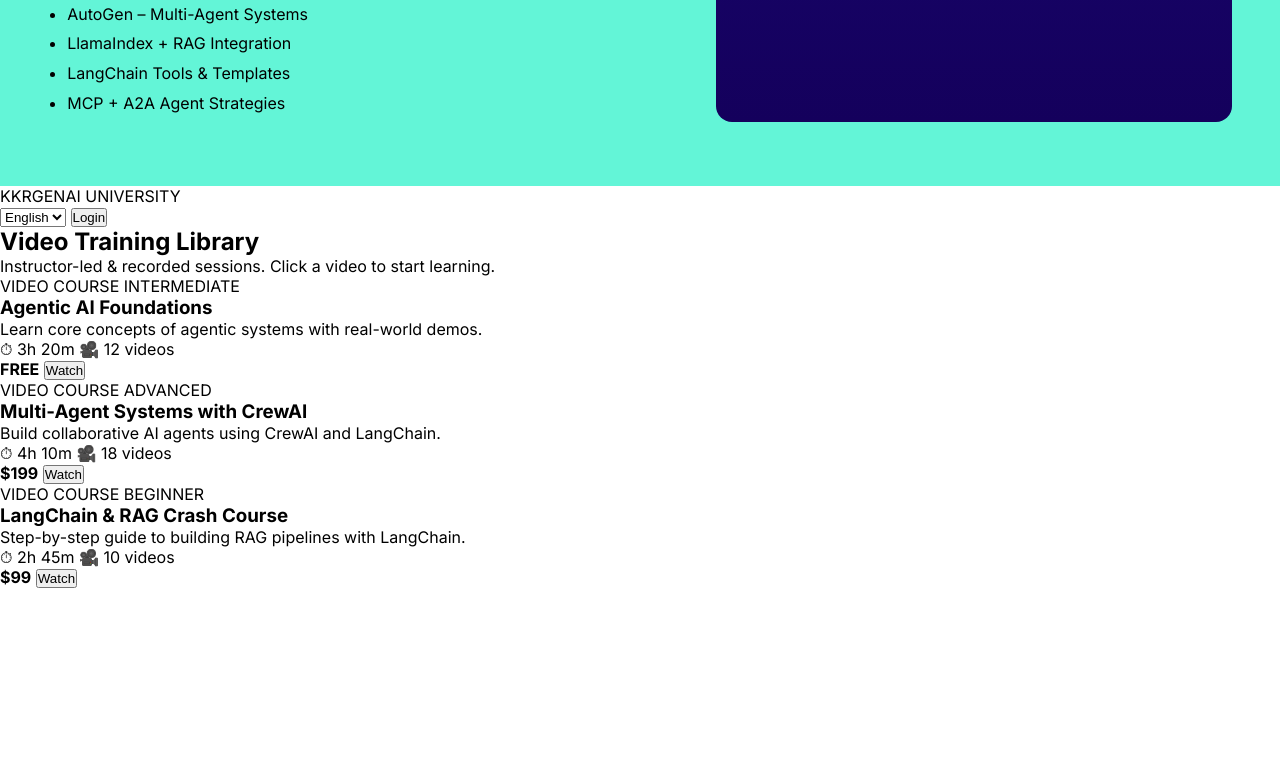
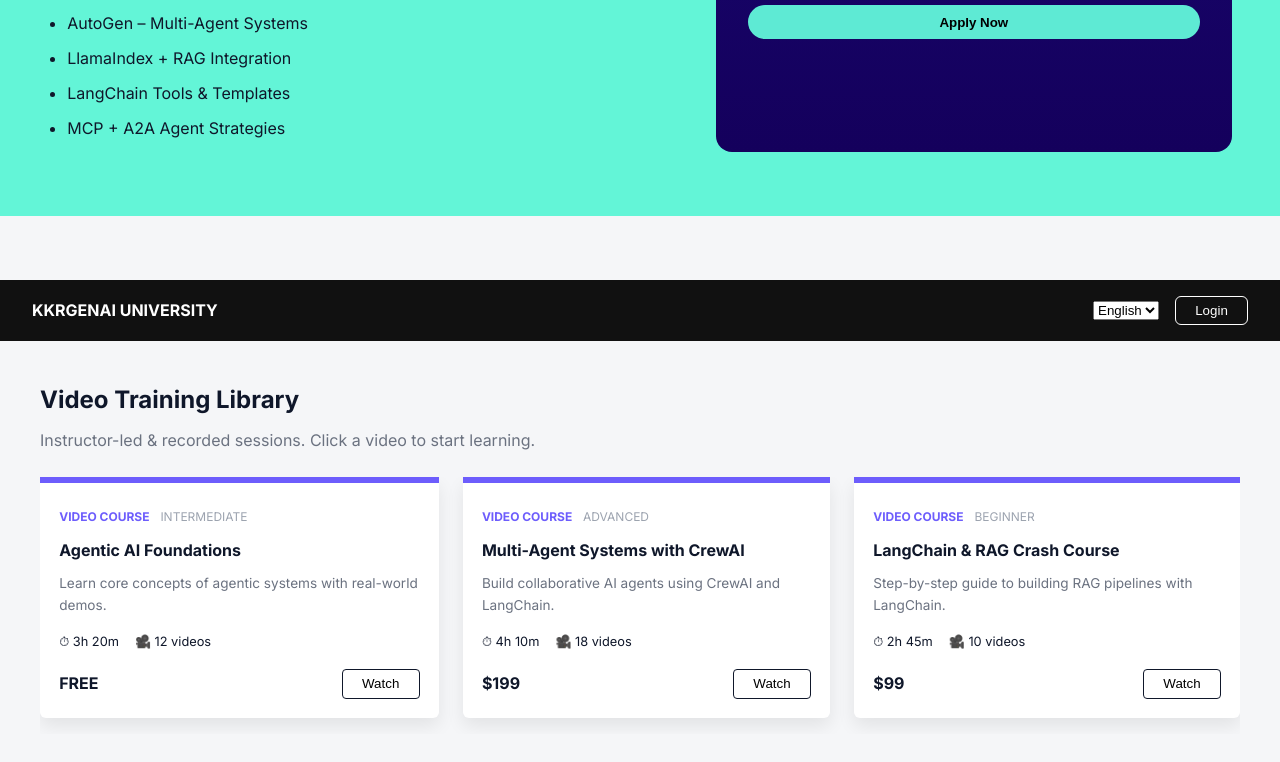
Before and after one commit to PrasadGovindas7/webpage.github.io, a plain HTML site: page index.html in a window 1280 px wide. Shown: the part 580-1342 px from the top of the page. Before the commit the page ends 1168 px from the top, so only its background shows below. Drawn offline with Linux system fonts and the light colour scheme.

Commit message:
Update style.css

```diff
--- a/style.css
+++ b/style.css
@@ -1,10 +1,19 @@
+/* =====================================================
+   GLOBAL VARIABLES
+===================================================== */
 :root {
   --dark-blue: #14005c;
   --mint: #63f5d7;
+  --purple: #6d5dfc;
+  --dark: #0f172a;
+  --gray: #6b7280;
+  --bg: #f5f6f8;
   --white: #ffffff;
-  --text-dark: #0f172a;
 }
 
+/* =====================================================
+   RESET & BASE
+===================================================== */
 * {
   margin: 0;
   padding: 0;
@@ -13,9 +22,14 @@
 
 body {
   font-family: 'Inter', sans-serif;
+  background: var(--bg);
+  color: var(--dark);
+  line-height: 1.6;
 }
 
-/* HEADER */
+/* =====================================================
+   HEADER (LANDING PAGE)
+===================================================== */
 .header {
   background: var(--dark-blue);
   padding: 1rem 3rem;
@@ -25,13 +39,13 @@ body {
 }
 
 .logo {
-  color: white;
+  color: var(--white);
   font-size: 1.8rem;
   font-weight: 800;
 }
 
 .apply-btn {
-  background: white;
+  background: var(--white);
   color: var(--dark-blue);
   border: none;
   padding: 0.5rem 1.6rem;
@@ -40,7 +54,9 @@ body {
   cursor: pointer;
 }
 
-/* HERO */
+/* =====================================================
+   HERO SECTION
+===================================================== */
 .hero {
   background: var(--mint);
   padding: 4rem 3rem;
@@ -54,9 +70,9 @@ body {
   gap: 3rem;
 }
 
-/* LEFT */
+/* LEFT CONTENT */
 .hero-text h1 {
-  font-size: 6.0rem;
+  font-size: 5.5rem;
   font-weight: 800;
   color: var(--dark-blue);
   line-height: 1.1;
@@ -75,12 +91,14 @@ body {
   margin-bottom: 0.6rem;
 }
 
-/* FORM */
+/* =====================================================
+   FORM CARD
+===================================================== */
 .form-card {
   background: linear-gradient(180deg, #1b0a7a, #14005c);
   padding: 2rem;
   border-radius: 16px;
-  color: white;
+  color: var(--white);
 }
 
 .form-group {
@@ -122,13 +140,161 @@ body {
   cursor: pointer;
 }
 
-/* RESPONSIVE */
+/* =====================================================
+   TOP BAR (VIDEO LIBRARY)
+===================================================== */
+.top-bar {
+  background: #111;
+  color: var(--white);
+  padding: 1rem 2rem;
+  display: flex;
+  justify-content: space-between;
+  align-items: center;
+  margin-top: 4rem;
+}
+
+.brand {
+  font-weight: 700;
+}
+
+.top-actions {
+  display: flex;
+  gap: 1rem;
+  align-items: center;
+}
+
+.login-btn {
+  border: 1px solid var(--white);
+  background: transparent;
+  color: var(--white);
+  padding: 0.4rem 1.2rem;
+  border-radius: 6px;
+  cursor: pointer;
+}
+
+/* =====================================================
+   VIDEO SECTION
+===================================================== */
+.section {
+  padding: 2.5rem;
+}
+
+.section h2 {
+  font-size: 1.5rem;
+  margin-bottom: 0.5rem;
+}
+
+.subtitle {
+  color: var(--gray);
+  margin-bottom: 1.5rem;
+}
+
+/* =====================================================
+   CARD ROW
+===================================================== */
+.card-row {
+  display: flex;
+  gap: 1.5rem;
+  overflow-x: auto;
+  padding-bottom: 1rem;
+}
+
+/* =====================================================
+   CARD
+===================================================== */
+.card {
+  min-width: 280px;
+  background: var(--white);
+  border-radius: 6px;
+  box-shadow: 0 8px 18px rgba(0,0,0,0.08);
+  display: flex;
+  flex-direction: column;
+}
+
+.card-top {
+  height: 6px;
+  background: var(--purple);
+}
+
+/* CARD BODY */
+.card-body {
+  padding: 1.2rem;
+}
+
+.tag {
+  color: var(--purple);
+  font-size: 0.75rem;
+  font-weight: 700;
+}
+
+.level {
+  color: #9ca3af;
+  font-size: 0.75rem;
+  margin-left: 0.4rem;
+}
+
+.card-body h3 {
+  font-size: 1rem;
+  margin: 0.6rem 0;
+}
+
+.card-body p {
+  font-size: 0.85rem;
+  color: var(--gray);
+  margin-bottom: 1rem;
+}
+
+.meta {
+  display: flex;
+  gap: 1rem;
+  font-size: 0.8rem;
+  margin-bottom: 1rem;
+}
+
+/* CARD FOOTER */
+.card-footer {
+  display: flex;
+  justify-content: space-between;
+  align-items: center;
+}
+
+.card-footer button {
+  background: var(--white);
+  border: 1px solid var(--dark);
+  padding: 0.4rem 1.2rem;
+  border-radius: 4px;
+  cursor: pointer;
+}
+
+/* =====================================================
+   SCROLLBAR (OPTIONAL)
+===================================================== */
+.card-row::-webkit-scrollbar {
+  height: 6px;
+}
+
+.card-row::-webkit-scrollbar-thumb {
+  background: #d1d5db;
+  border-radius: 10px;
+}
+
+/* =====================================================
+   RESPONSIVE
+===================================================== */
 @media (max-width: 900px) {
   .hero-container {
     grid-template-columns: 1fr;
   }
 
   .hero-text h1 {
-    font-size: 2.4rem;
+    font-size: 2.6rem;
+  }
+
+  .hero {
+    padding: 2.5rem 1.5rem;
+  }
+
+  .section {
+    padding: 1.5rem;
   }
 }
```
